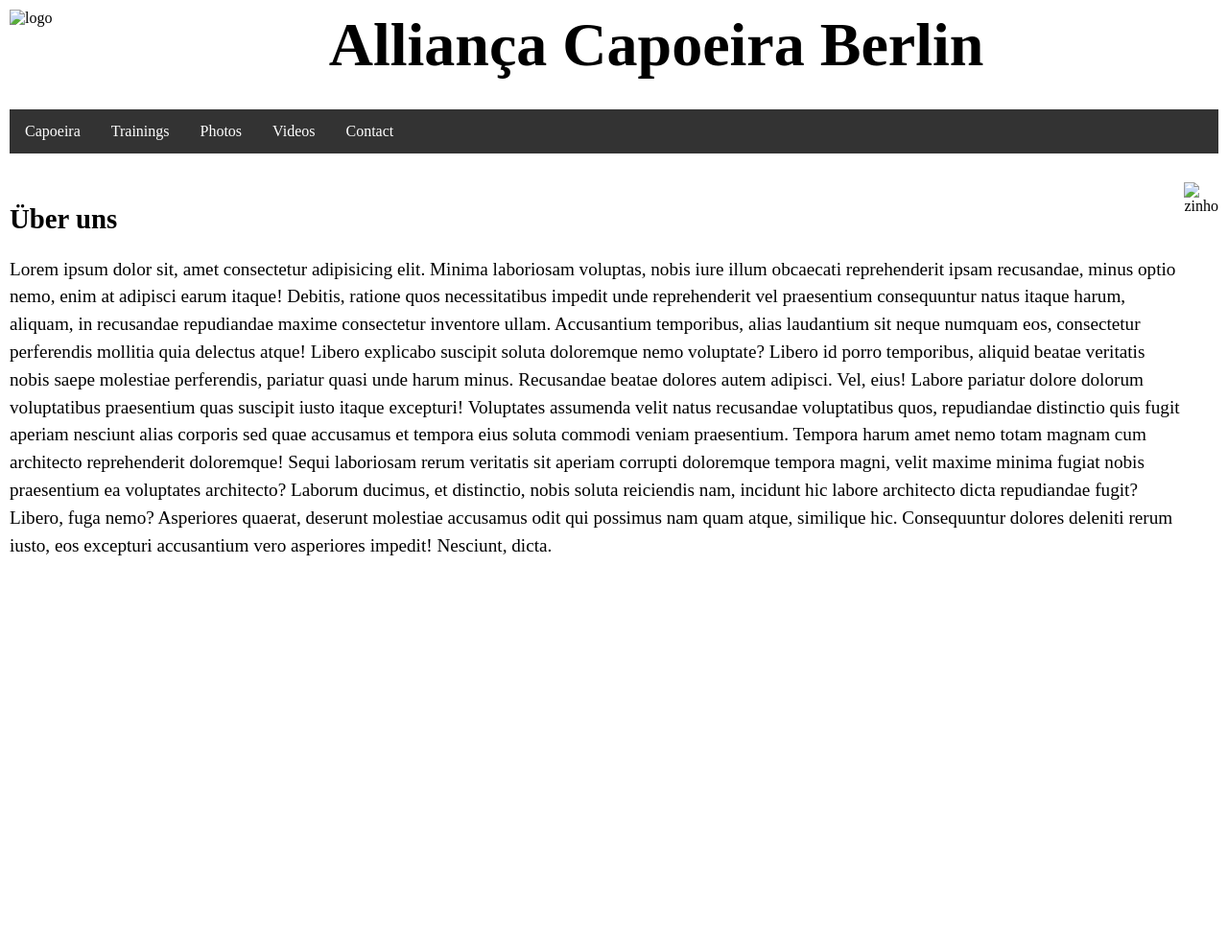
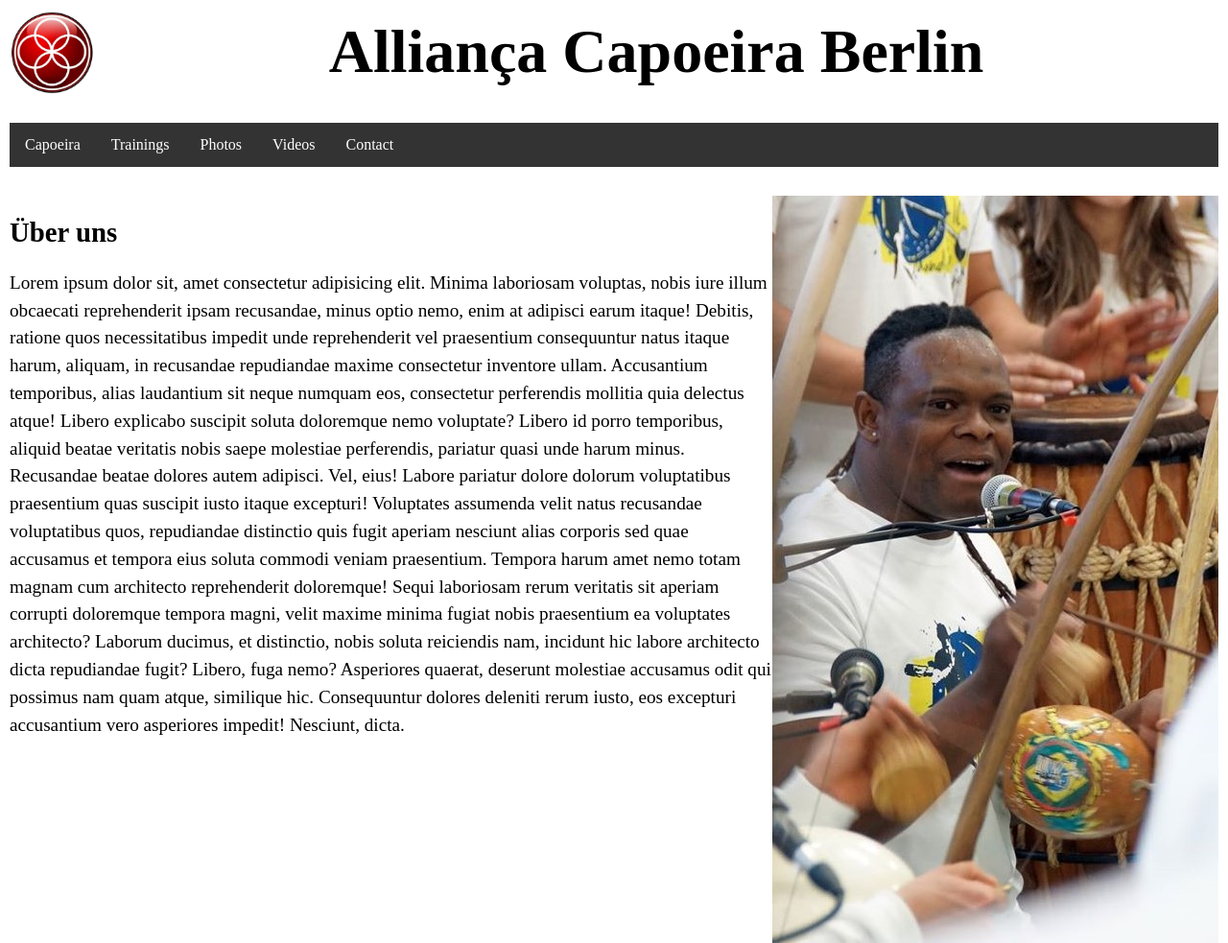
Before and after one commit to mazarzycki/ZinhoCapoeira, a plain HTML site: page index.html in a window 1280 px wide. Shown: the whole page at 96% size. Before the commit the page ends 800 px from the top, so only its background shows below. Drawn offline with Linux system fonts and the light colour scheme; the site is published under a folder, as on GitHub Pages, so addresses that start at the root find nothing.

Commit message:
photos fixed

```diff
--- a/index.html
+++ b/index.html
@@ -14,7 +14,7 @@
 
     <div class="header">
         <div class="header-upper-part">
-            <img src="/img/logo1.jpg" alt="logo" class="logo">
+            <img src="./img/logo1.jpg" alt="logo" class="logo">
             <h1>Allian&ccedil;a Capoeira Berlin</h1>
         </div>
         <nav class="main-nav">
@@ -50,7 +50,7 @@
                 </p>
         </div>
      <div class="container-image">
-        <img src="/img/zinho.jpg" alt="zinho" class="main-img">
+        <img src="./img/zinho.jpg" alt="zinho" class="main-img">
      </div>
 
 
```
